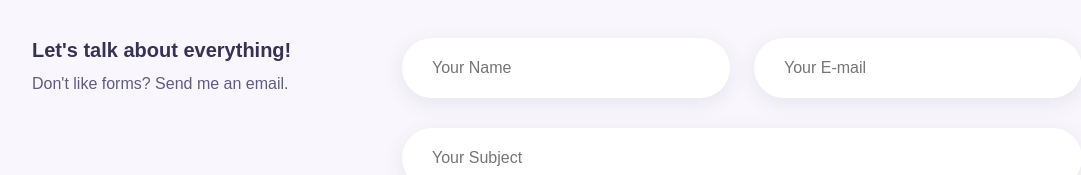
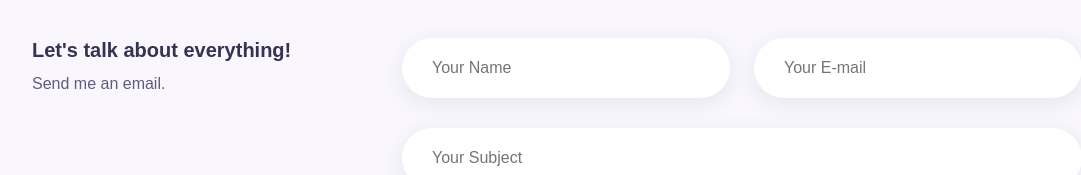
Before and after one commit to the-madman-28/PortfolioMe, a React (Create React App) app: page / in a window 1280 px wide. Shown: the part 5395-5570 px from the top of the page, without its empty margins (83-1164 px from the left). Built offline with nearby package versions, Linux system fonts and the light colour scheme.

Commit message:
Update Contact.jsx

```diff
--- a/src/components/Contact.jsx
+++ b/src/components/Contact.jsx
@@ -38,7 +38,7 @@ const Contact = () => {
       <div className='contact_container grid'>
         <div className='contact_info'>
           <h3 className='contact_title'>Let's talk about everything!</h3>
-          <p className='contact_details'>Don't like forms? Send me an email.</p>
+          <p className='contact_details'>Send me an email.</p>
         </div>
 
         <form ref={form} onSubmit={sendEmail} className='contact_form'>
```
